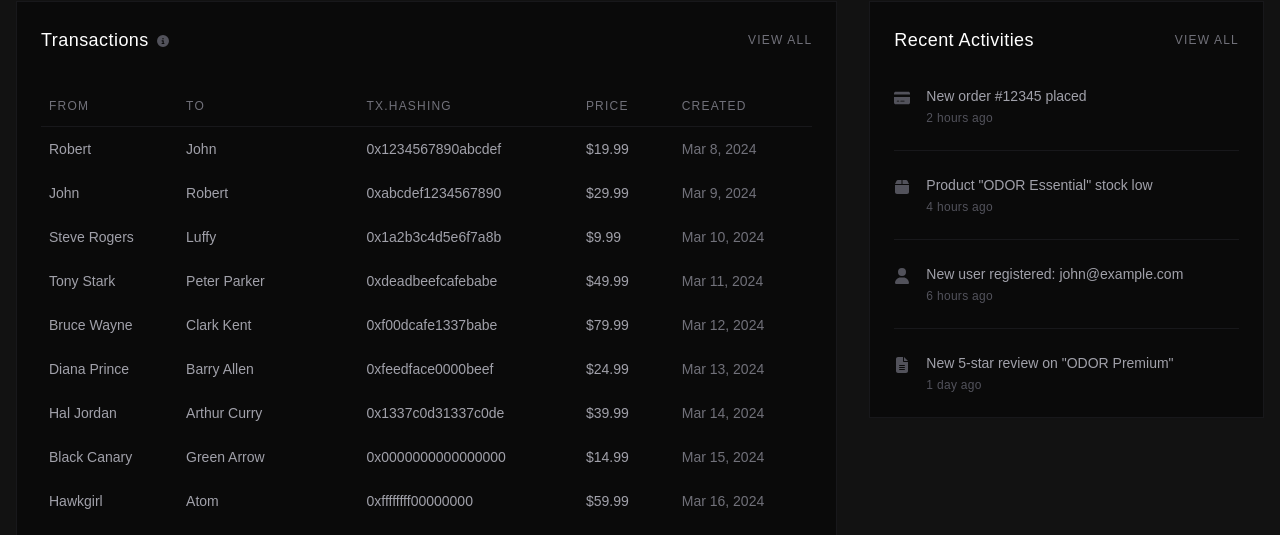
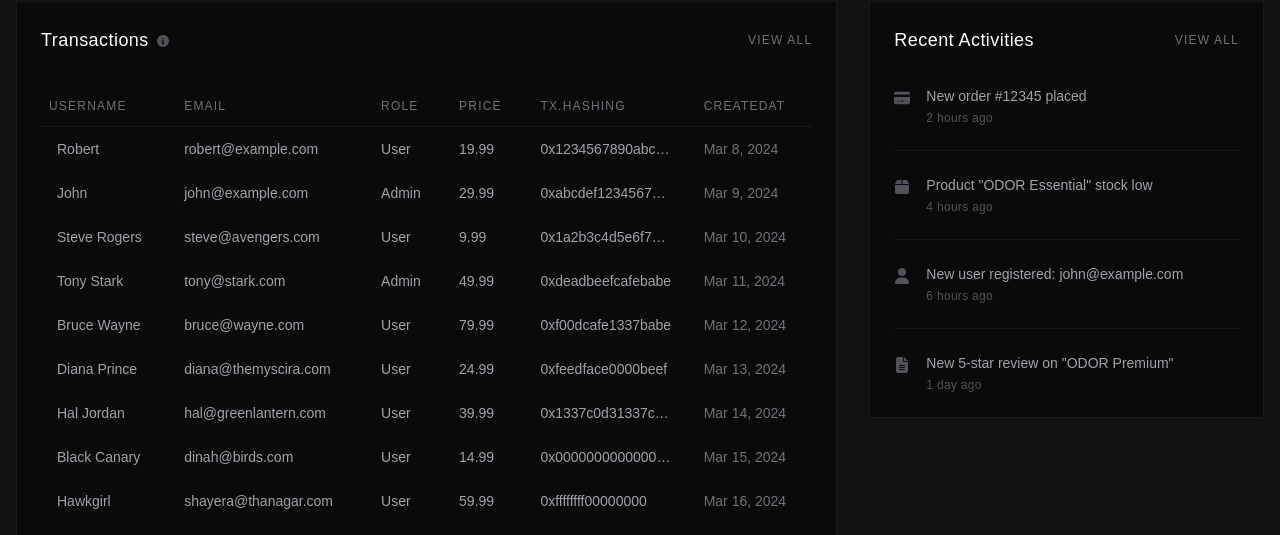
Before and after one commit to Pheethy/pheetlobster, a Next.js app: page /dashboard in a window 1280 px wide. Shown: the part 417-952 px from the top of the page. Built offline with nearby package versions, Linux system fonts and the light colour scheme; no server answers; a web font is replaced by a local one.

Commit message:
Edit 🍫Mock Data

```diff
--- a/src/app/dashboard/page.tsx
+++ b/src/app/dashboard/page.tsx
@@ -65,84 +65,93 @@ export default function Dashboard() {
     },
   };
 
-  // Mock data for recent activities
   const mockTranstions: Transaction[] = [
     {
       id: 1,
-      from: "Robert",
-      to: "John",
+      username: "Robert",
+      email: "robert@example.com",
+      role: "User",
       hash_transaction: "0x1234567890abcdef",
       price: 19.99,
       created_at: "2024-03-08T12:00:00Z",
     },
     {
       id: 2,
-      from: "John",
-      to: "Robert",
+      username: "John",
+      email: "john@example.com",
+      role: "Admin",
       hash_transaction: "0xabcdef1234567890",
       price: 29.99,
       created_at: "2024-03-09T14:30:00Z",
     },
     {
       id: 3,
-      from: "Steve Rogers",
-      to: "Luffy",
+      username: "Steve Rogers",
+      email: "steve@avengers.com",
+      role: "User",
       hash_transaction: "0x1a2b3c4d5e6f7a8b",
       price: 9.99,
       created_at: "2024-03-10T10:45:00Z",
     },
     {
       id: 4,
-      from: "Tony Stark",
-      to: "Peter Parker",
+      username: "Tony Stark",
+      email: "tony@stark.com",
+      role: "Admin",
       hash_transaction: "0xdeadbeefcafebabe",
       price: 49.99,
       created_at: "2024-03-11T18:20:00Z",
     },
     {
       id: 5,
-      from: "Bruce Wayne",
-      to: "Clark Kent",
+      username: "Bruce Wayne",
+      email: "bruce@wayne.com",
+      role: "User",
       hash_transaction: "0xf00dcafe1337babe",
       price: 79.99,
       created_at: "2024-03-12T09:15:00Z",
     },
     {
       id: 6,
-      from: "Diana Prince",
-      to: "Barry Allen",
+      username: "Diana Prince",
+      email: "diana@themyscira.com",
+      role: "User",
       hash_transaction: "0xfeedface0000beef",
       price: 24.99,
       created_at: "2024-03-13T11:40:00Z",
     },
     {
       id: 7,
-      from: "Hal Jordan",
-      to: "Arthur Curry",
+      username: "Hal Jordan",
+      email: "hal@greenlantern.com",
+      role: "User",
       hash_transaction: "0x1337c0d31337c0de",
       price: 39.99,
       created_at: "2024-03-14T15:55:00Z",
     },
     {
       id: 8,
-      from: "Black Canary",
-      to: "Green Arrow",
+      username: "Black Canary",
+      email: "dinah@birds.com",
+      role: "User",
       hash_transaction: "0x0000000000000000",
       price: 14.99,
       created_at: "2024-03-15T17:30:00Z",
     },
     {
       id: 9,
-      from: "Hawkgirl",
-      to: "Atom",
+      username: "Hawkgirl",
+      email: "shayera@thanagar.com",
+      role: "User",
       hash_transaction: "0xffffffff00000000",
       price: 59.99,
       created_at: "2024-03-16T10:00:00Z",
     },
     {
       id: 10,
-      from: "Zatanna",
-      to: "John Constantine",
+      username: "Zatanna",
+      email: "zatanna@magic.com",
+      role: "Admin",
       hash_transaction: "0xcafebabecafebabe",
       price: 69.99,
       created_at: "2024-03-17T13:25:00Z",
@@ -362,19 +371,22 @@ export default function Dashboard() {
                   <thead>
                     <tr>
                       <th className="text-left py-3 px-2 text-xs font-light tracking-widest uppercase text-zinc-500 border-b border-zinc-900">
-                        From
+                        Username
                       </th>
                       <th className="text-left py-3 px-4 text-xs font-light tracking-widest uppercase text-zinc-500 border-b border-zinc-900">
-                        To
+                        Email
+                      </th>
+                      <th className="text-left py-3 px-4 text-xs font-light tracking-widest uppercase text-zinc-500 border-b border-zinc-900">
+                        Role
+                      </th>
+                      <th className="text-left py-3 px-4 text-xs font-light tracking-widest uppercase text-zinc-500 border-b border-zinc-900">
+                        Price
                       </th>
                       <th className="text-left py-3 px-4 text-xs font-light tracking-widest uppercase text-zinc-500 border-b border-zinc-900">
                         Tx.Hashing
                       </th>
                       <th className="text-left py-3 px-4 text-xs font-light tracking-widest uppercase text-zinc-500 border-b border-zinc-900">
-                        Price
-                      </th>
-                      <th className="text-left py-3 px-4 text-xs font-light tracking-widest uppercase text-zinc-500 border-b border-zinc-900">
-                        Created
+                        CreatedAt
                       </th>
                     </tr>
                   </thead>
@@ -384,17 +396,20 @@ export default function Dashboard() {
                         key={transItem.id}
                         className="hover:bg-zinc-900 transition-colors duration-300"
                       >
-                        <td className="py-3 px-2 text-sm font-light text-zinc-400">
-                          {transItem.from}
+                        <td className="py-3 px-4 text-sm font-light text-zinc-400">
+                          {transItem.username}
                         </td>
                         <td className="py-3 px-4 text-sm font-light text-zinc-400">
-                          {transItem.to}
+                          {transItem.email}
                         </td>
                         <td className="py-3 px-4 text-sm font-light text-zinc-400">
-                          {transItem.hash_transaction}
+                          {transItem.role}
                         </td>
                         <td className="py-3 px-4 text-sm font-light text-zinc-400">
-                          ${transItem.price.toFixed(2)}
+                          {transItem.price}
+                        </td>
+                        <td className="py-3 px-4 text-sm font-light text-zinc-400 truncate max-w-[150px]">
+                          {transItem.hash_transaction}
                         </td>
                         <td className="py-3 px-4 text-sm font-extralight text-zinc-500">
                           {new Date(transItem.created_at).toLocaleDateString(
--- a/src/components/modals/checkout.tsx
+++ b/src/components/modals/checkout.tsx
@@ -5,6 +5,9 @@ import { motion } from "framer-motion";
 import { X } from "lucide-react";
 import { useEffect } from "react";
 import { useCartStore } from "@/store/cart-store";
+import { Order } from "@/models/orders";
+import { OrdersProducts } from "@/models/orders";
+import { createOrder } from "@/services/order";
 
 export default function CheckoutModal({ onClose }: { onClose?: () => void }) {
   const router = useRouter();
@@ -21,10 +24,34 @@ export default function CheckoutModal({ onClose }: { onClose?: () => void }) {
     if (onClose) onClose();
   };
 
-  const handleCheckout = () => {
+  async function handleCheckout() {
+    const cart = useCartStore.getState().cart;
+    let orderProds: OrdersProducts[] = [];
+    for (let i = 0; i < cart.length; i++) {
+      orderProds.push({
+        product_id: cart[i].id,
+        qty: cart[i].quantity,
+        price: cart[i].price,
+      });
+    }
+
+    let orderReq: Order = {
+      id: "order123",
+      customer_id: "customer456",
+      contact: "customer@example.com",
+      address: "123 Example Street, Example City",
+      status: "pending",
+      product_order_list: orderProds,
+      created_at: new Date().toISOString(),
+      updated_at: new Date().toISOString(),
+    };
+
+    let resp = await createOrder(orderReq);
+    console.log("resp:", resp);
+
     clearCart();
     router.push("/dashboard");
-  };
+  }
 
   return (
     <div className="fixed inset-0 z-50 flex items-center justify-center bg-black/70">
@@ -45,7 +72,6 @@ export default function CheckoutModal({ onClose }: { onClose?: () => void }) {
         >
           <X size={20} />
         </button>
-
         <div className="text-center">
           {/* อนิเมชั่นไอคอนตะกร้าสินค้า */}
           <motion.div
--- a/src/models/transactions.ts
+++ b/src/models/transactions.ts
@@ -1,7 +1,8 @@
 export type Transaction = {
   id: number;
-  from: string;
-  to: string;
+  username: string;
+  email: string;
+  role: string;
   hash_transaction: string;
   price: number;
   created_at: string;
```
